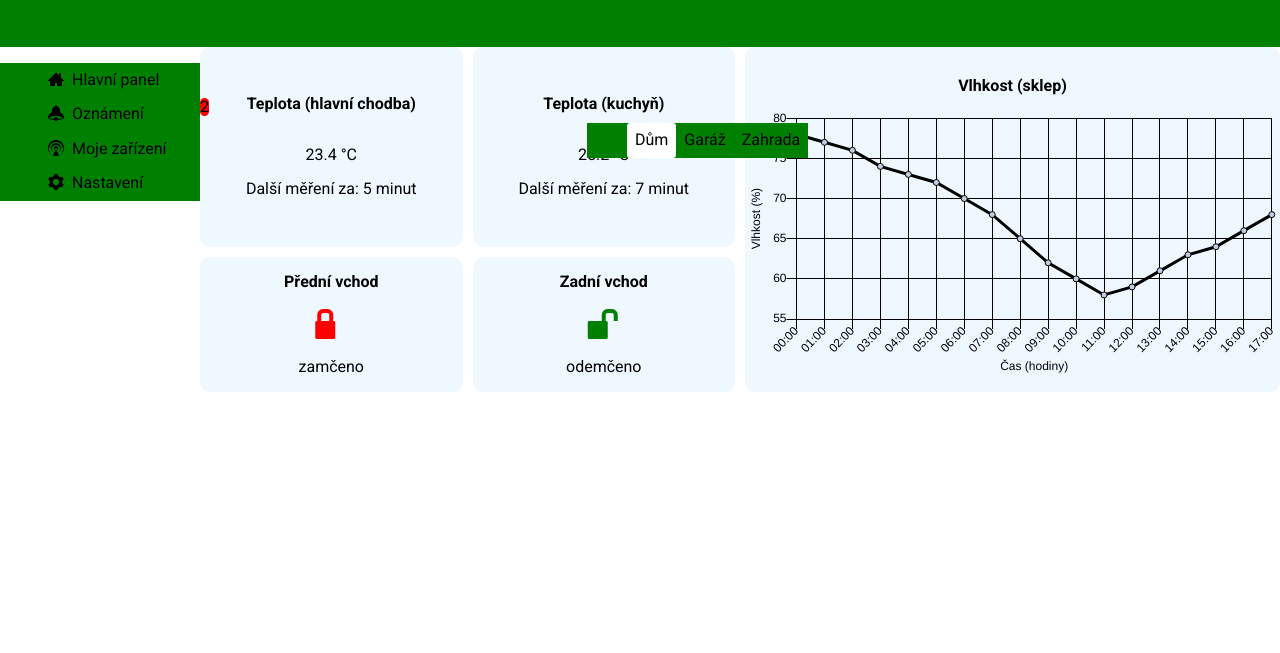
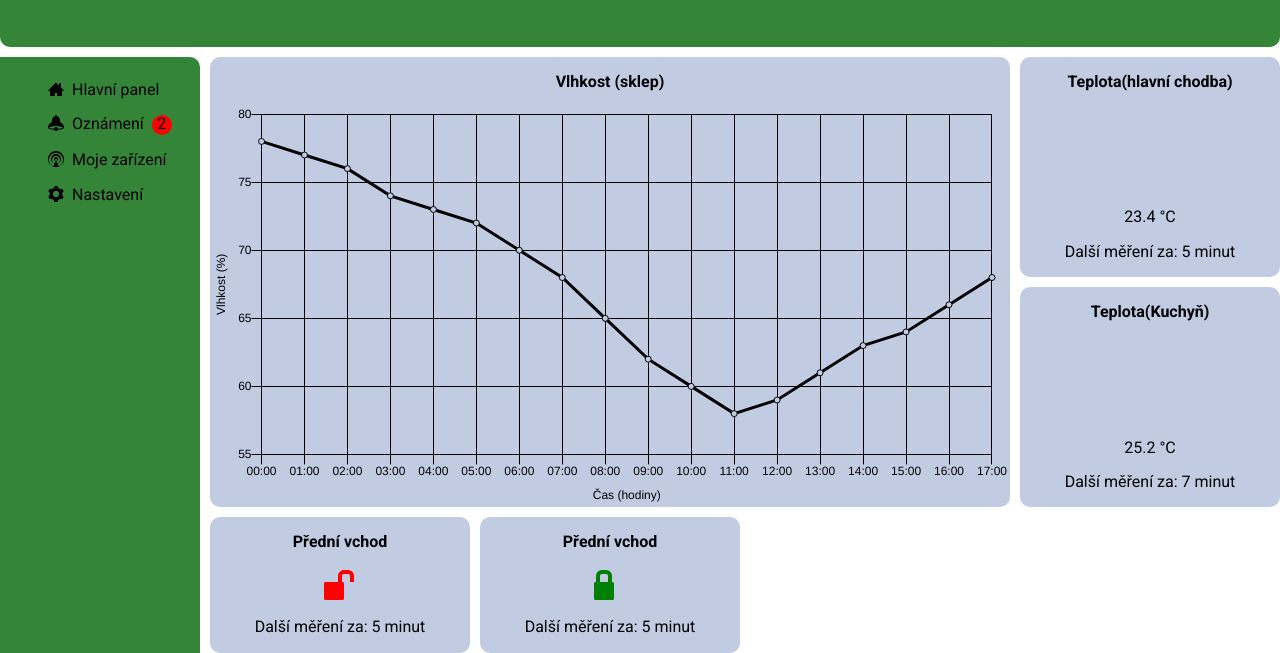
Before and after one commit to pslib-cz/2024-p2a-web-dashboard-JakubKoci1, a plain HTML site: page index.html in a window 1280 px wide. Shown: the part 153-806 px from the top of the page. Drawn offline with nearby package versions, Linux system fonts and the light colour scheme; files whose address does not match are found by name.

Commit message:
Add files via upload

```diff
--- a/css/main.css
+++ b/css/main.css
@@ -61,3 +61,18 @@
         background-color: var(--background);
     }
 }
+.dashboard__header{
+    background-color: var(--primary);
+}
+.dashboard__menu{
+    background-color: var(--primary);
+}
+.panel{
+    background-color: var(--secondary);
+}
+.dashboard__nav{
+    background-color: var(--primary);
+}
+.dashboard__main{
+    background-color: var(--background);
+}
--- a/css/student.css
+++ b/css/student.css
@@ -1,10 +1,13 @@
+
 .dashboard__header{
-    background-color: green;
+
     display: flex;
     align-items: center;
     justify-content: space-between;
     padding: 0.2rem;
     position: relative;
+    color: var(--white);
+    padding: 15px;
 }
 .header__name > p{
     font-weight: 900;
@@ -15,8 +18,9 @@
     display: flex;
     list-style: none;
     justify-content: space-between;
-    background-color: green;
+
 }
+@media screen and (max-width: 670px) {
     .header__buildings{
         position: absolute;
         background-color: green;
@@ -26,15 +30,18 @@
         list-style: none;
         left: -40px;
     }
+}
+.header__buildings{
+    list-style: none;
+    top: 80px;
+}
 .notification{
     border-radius: 25px;
     background-color: red;
-    aspect-ratio: 1/1;
+    width: 20px;
+    height: 20px;
+    text-align: center;
 
-    text-align: center;
-    position: absolute;
-    left: 100%;
-    bottom: 45%;
 }
 .menu__content{
     position: absolute;
@@ -42,55 +49,87 @@
     left: -1000000px;
 }
 .panel{
-    background-color: aliceblue;
-    border-radius: 10px;
+
     text-align: center;
     display: flex;
-    justify-content: center;
     flex-direction: column;
-}
-.panel--big{
-    grid-column-start:1 ;
-    grid-column-end:3 ;
-    grid-row-start:2 ;
-    grid-row-end: 3;
+    justify-content: space-between;
+    border-radius: 10px;
+
 }
 .dashboard__main{
     display: grid;
     grid-template-columns: 1fr 1fr;
-    grid-template-rows: 200px 1fr 200px;
+    height: 60%;
     grid-gap: 10px;
 }
-.dashboard__link{
-    position: relative;
+.panel--big{
+    grid-column: span 2;
+    grid-row: span 2;
 }
+
 @media screen and (min-width: 480px) {
     .dashboard__main{
         grid-template-columns: 1fr 1fr 1fr;
-    grid-template-rows: 200px 1fr;
+
     }
 }
-@media screen and (min-width: 670px){
-    .header__buildings{
-        position: relative;
-        display: flex;
+@media screen and (min-width: 720px) {
+    .dashboard__main{
+        grid-template-columns: 1fr 1fr 1fr;
+
     }
+
+}
+@media screen and (min-width: 920px) {
+    .dashboard__main{
+        grid-template-columns: 1fr 1fr 1fr 1fr;
+
+    }
+
+}
+@media screen and (min-width: 1024px) {
+    .dashboard__main{
+        grid-template-columns: 1fr 1fr 1fr 1fr;
+
+    }
+
+}
+@media screen and (min-width: 1440px) {
+    .dashboard__main{
+        grid-template-columns: 1fr 1fr 1fr 1fr 1fr 1fr;
+
+    }
+
+}
+@media screen and (min-width: 670px) {
     .dashboard{
         display: grid;
         grid-template-columns: 200px 1fr;
         grid-template-rows: 200px 1fr;
+        grid-gap: 10px;
     }
     .dashboard__header{
+        grid-row-start:1 ;
+        grid-row-end:2 ;
         grid-column-start:1 ;
         grid-column-end:3 ;
-        grid-row-start:1 ;
-        grid-row-end: 2;
+        border-radius: 0px 0px 10px 10px;
+    }
+    .header__buildings{
+        position:relative;
+        display: flex;
+        align-self: flex-start;
+    }
+    .dashboard__nav{
+        grid-row-start:2 ;
+        grid-row-end:3 ;
+        grid-column-start:1 ;
+        grid-column-end:2 ;
+
+        border-radius: 0px 10px 0px 0px;
     }
     .dashboard__menu{
-        grid-column-start:1 ;
-        grid-column-end:2 ;
-        grid-row-start:2 ;
-        grid-row-end: 3;
         display: flex;
         flex-direction: column;
     }
@@ -99,57 +138,16 @@
         top: 0px;
         left: 0px;
     }
-}
-@media screen and (min-width: 720px) {
-    .dashboard__main{
+    .header__buildings{
 
-
-    grid-template-rows: 200px 1fr 200px;
+        top: 52px;
     }
     .panel--big{
-        grid-column-start:1 ;
-    grid-column-end:4 ;
-    grid-row-start:2 ;
-    grid-row-end: 3;
+        grid-column: span 3;
+        grid-row: span 2;
     }
 
-
 }
-
-@media screen and (min-width: 920px) {
-    .dashboard__main{
-        grid-template-columns: 1fr 1fr 1fr 1fr;
-
-    grid-template-rows: 200px 1fr;
+.dashboard{
+    height: 100vh;
 }
-    .panel--big{
-        grid-column-start:1 ;
-    grid-column-end:5 ;
-    grid-row-start:2 ;
-    grid-row-end: 3;
-    }
-}
-@media screen and (min-width: 1024px) {
-
-    .panel--big{
-        grid-column-start:3 ;
-    grid-column-end:5 ;
-    grid-row-start:1 ;
-    grid-row-end: 3;
-    }
-}
-@media screen and (min-width: 1440px) {
-    .dashboard__main{
-        grid-template-columns: 1fr 1fr 1fr 1fr 1fr 1fr;
-
-
-    }
-    .panel--big{
-        grid-column-start:3 ;
-    grid-column-end:5 ;
-    grid-row-start:1 ;
-    grid-row-end: 3;
-    }
-}
-
-/*fuck you dashboard*/
--- a/index.html
+++ b/index.html
@@ -50,17 +50,15 @@
         <section class="dashboard__main">
             <div class="panel panel--big">
                 <div class="panel__header">
-                    <p><b>Vlhkost (sklep)</b></p>
+                <p><b>Vlhkost (sklep)</b></p>
                 </div>
                 <div class="graph panel__content">
                 <canvas id="humidity"></canvas>
                 </div>
-
             </div>
             <div class="panel">
                 <div class="panel__header">
-                    <p><b>Teplota (hlavní chodba)</b></p>
-
+                    <p><b>Teplota(hlavní chodba)</b></p>
                 </div>
                 <div class="panel__content">
                     <p>23.4 °C</p>
@@ -69,8 +67,7 @@
             </div>
             <div class="panel">
                 <div class="panel__header">
-                    <p><b>Teplota (kuchyň)</b></p>
-
+                    <p><b>Teplota(Kuchyň)</b></p>
                 </div>
                 <div class="panel__content">
                     <p>25.2 °C</p>
@@ -80,21 +77,19 @@
             <div class="panel">
                 <div class="panel__header">
                     <p><b>Přední vchod</b></p>
-
                 </div>
                 <div class="panel__content">
-                    <div class="icon icon--big icon--red icon--lock"></div>
-                    <p>zamčeno</p>
+                    <div class="icon icon--big icon--red icon--unlocked"></div>
+                    <p>Další měření za: 5 minut</p>
                 </div>
             </div>
             <div class="panel">
                 <div class="panel__header">
-                    <p><b>Zadní vchod</b></p>
-
+                    <p><b>Přední vchod</b></p>
                 </div>
                 <div class="panel__content">
-                    <div class="icon icon--big icon--green icon--unlocked"></div>
-                    <p>odemčeno</p>
+                    <div class="icon icon--big icon--green icon--lock">
+                    <p>Další měření za: 5 minut</p>
                 </div>
             </div>
         </section>
```
Also changed, not shown: css/hamburger.css (line endings or trailing spaces), css/layout.css (line endings or trailing spaces), css/normalize.css, css/typography.css (line endings or trailing spaces), scripts/charts.js (line endings or trailing spaces), scripts/hamburger.js (line endings or trailing spaces), 2 other files. Lines whose indentation alone changed are shown as unchanged.
